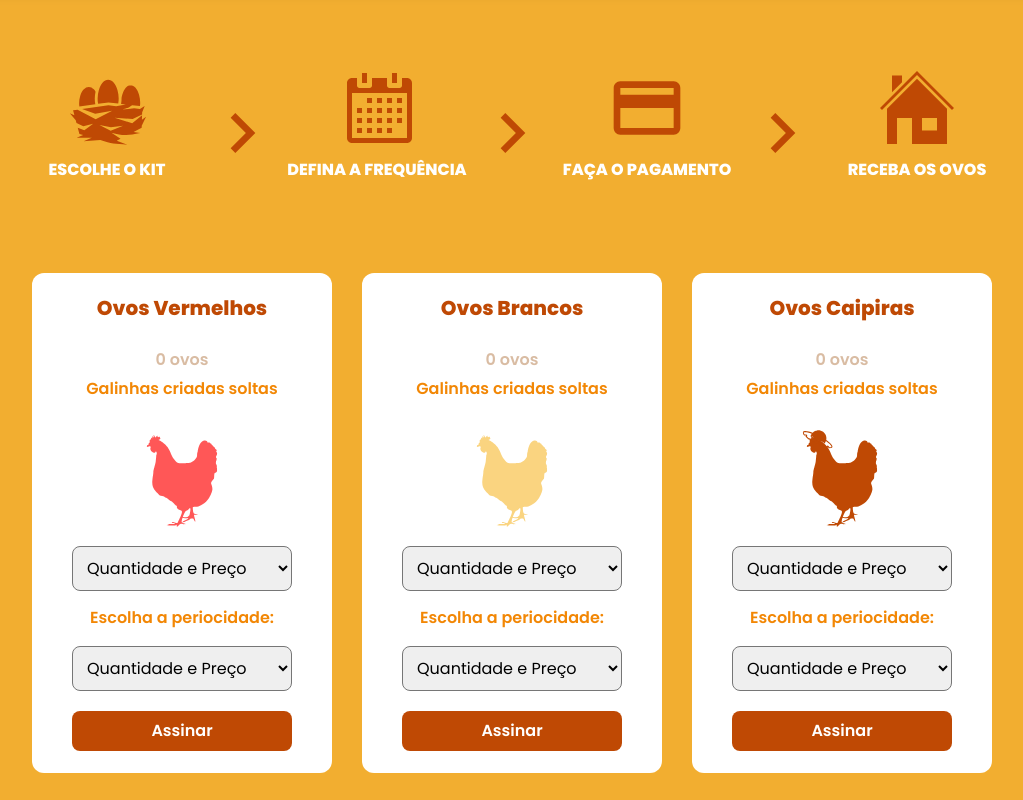
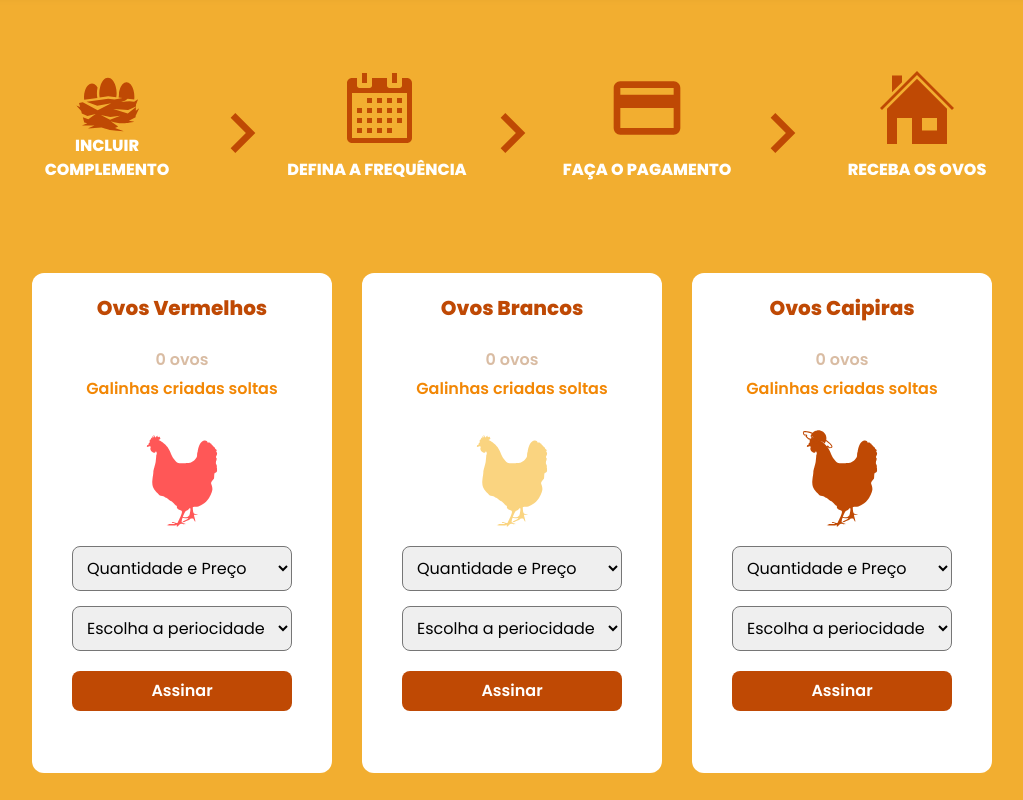
Before and after one commit to David-Ackerman/granja-em-casa, a React (Create React App) app: page / in a window 1280 px wide. Shown: the part 1020-1820 px from the top of the page, without its empty margins (128-1151 px from the left). Built offline with nearby package versions, Linux system fonts and the light colour scheme; the HTML template or start-up script is replaced by a standard one.

Commit message:
correções de layout e alteração do email

```diff
--- a/src/components/Carousel/index.tsx
+++ b/src/components/Carousel/index.tsx
@@ -1,6 +1,14 @@
 import React from 'react';
-import { Container } from './styles'
-import { MDBCarousel, MDBCarouselInner, MDBCarouselItem, MDBView, MDBContainer } from "mdbreact";
+import { Container } from './styles';
+import {
+  MDBCarousel,
+  MDBCarouselInner,
+  MDBCarouselItem,
+  MDBView,
+  MDBContainer,
+} from 'mdbreact';
+import banner1 from '../../assets/banner1.png';
+import banner2 from '../../assets/banner2.png';
 
 const Carousel: React.FC = () => {
   return (
@@ -19,7 +27,7 @@ const Carousel: React.FC = () => {
               <MDBView>
                 <img
                   className="d-block w-100"
-                  src="https://assets.betalabs.net/production/aresdocampo/extra_fields/10/phpmuAaYb1608327143.jpg"
+                  src={banner1}
                   alt="First slide"
                 />
               </MDBView>
@@ -37,7 +45,7 @@ const Carousel: React.FC = () => {
               <MDBView>
                 <img
                   className="d-block w-100"
-                  src="https://assets.betalabs.net/production/aresdocampo/extra_fields/10/phpQnNbrt1607627553.jpg"
+                  src={banner2}
                   alt="Third slide"
                 />
               </MDBView>
@@ -46,7 +54,7 @@ const Carousel: React.FC = () => {
         </MDBCarousel>
       </MDBContainer>
     </Container>
-  )
-}
+  );
+};
 
 export default Carousel;
--- a/src/components/Modal/index.tsx
+++ b/src/components/Modal/index.tsx
@@ -1,4 +1,4 @@
-import React from 'react';
+import React, { useEffect } from 'react';
 import emailjs from 'emailjs-com';
 import { BackgroundStyled, ContainerStyled } from './styles';
 import { apikey } from '../../services/emailkey';
@@ -13,8 +13,9 @@ type ModalProps = {
   close: () => void;
 };
 export const Modal = ({ close, items, open }: ModalProps) => {
-  emailjs.init('user_0TcZKbW38p30VqZEeQuyq');
-  if (!open) return <></>;
+  useEffect(() => {
+    emailjs.init(apikey.USER_ID);
+  }, []);
 
   const submit = (event: any) => {
     event.preventDefault();
@@ -22,23 +23,20 @@ export const Modal = ({ close, items, open }: ModalProps) => {
     const userName = event.currentTarget.user_name.value;
     const userAge = event.currentTarget.user_age.value;
     const userAddress = event.currentTarget.user_address.value;
-    const userTel = event.currentTarget.user_tel.value;
+    const userPhone = event.currentTarget.user_tel.value;
     const userEmail = event.currentTarget.user_name.value;
 
     const message = `
-      Necessario entrar em contato com o/a ${userName} para realizar orçamento de ${items.product} para frequência ${items.frequency}
-      na quantidade de ${items.quantity}.
-
-      Dados do cliente:
-
-      Nome: ${userName}
-      Idade: ${userAge}
-      Endereço: ${userAddress}
-      Telefone: ${userTel}
-      Email: ${userEmail}
+    Necessario entrar em contato com o/a ${userName} para realizar orçamento de ${items.product} para frequência ${items.frequency}
+    na quantidade de ${items.quantity}.
     `;
     emailjs
-      .send(`service_5biacen`, apikey.TEMPLATE_ID, { message }, apikey.USER_ID)
+      .send(
+        apikey.SERVICE_ID,
+        apikey.TEMPLATE_ID,
+        { message, userName, userAge, userAddress, userPhone, userEmail },
+        apikey.USER_ID
+      )
       .then(
         (result) => {
           alert(
@@ -54,6 +52,7 @@ export const Modal = ({ close, items, open }: ModalProps) => {
         }
       );
   };
+  if (!open) return <></>;
   return (
     <BackgroundStyled>
       <ContainerStyled>
@@ -64,7 +63,7 @@ export const Modal = ({ close, items, open }: ModalProps) => {
           <input name="user_address" placeholder="Endereço" type="text" />
           <input name="user_tel" placeholder="Telefone" type="tel" />
           <input name="user_email" placeholder="Email" type="email" />
-          <input type="submit" value="Enviar orçamento" />
+          <input type="submit" value="Confirmar" />
         </form>
       </ContainerStyled>
     </BackgroundStyled>
--- a/src/components/Modal/styles.ts
+++ b/src/components/Modal/styles.ts
@@ -21,7 +21,7 @@ export const ContainerStyled = styled.div`
   width: 90vw;
   max-width: 500px;
   height: 70%;
-  padding: 80px 20px;
+  padding: 5% 20px;
   > button {
     position: absolute;
     background: none;
--- a/src/services/emailkey.ts
+++ b/src/services/emailkey.ts
@@ -1,4 +1,5 @@
 export const apikey = {
-  USER_ID: 'user_0TcZKbW38p30VqZEeQuyq',
-  TEMPLATE_ID: 'template_751jqka',
+  SERVICE_ID: 'service_inojar8',
+  USER_ID: 'user_ZETvCnELnriBQI7sKqegs',
+  TEMPLATE_ID: 'template_2a88num',
 };
--- a/src/view/Home/components/CardItem/index.tsx
+++ b/src/view/Home/components/CardItem/index.tsx
@@ -6,7 +6,6 @@ import {
   Button,
   CardProductContainer,
   CardProductDescriptionEggs,
-  CardProductFrequency,
   CardProductQuantityEggs,
   CardProductTitle,
   Icon,
@@ -38,7 +37,10 @@ export const CardItem = ({ img, productList, title }: Props) => {
         open={openModal}
       />
       <CardProductTitle>{title}</CardProductTitle>
-      <CardProductQuantityEggs> {quantity.length ? quantity?.slice(0, 2) : 0} ovos</CardProductQuantityEggs>
+      <CardProductQuantityEggs>
+        {' '}
+        {quantity.length ? quantity?.slice(0, 2) : 0} ovos
+      </CardProductQuantityEggs>
       <CardProductDescriptionEggs>
         Galinhas criadas soltas
       </CardProductDescriptionEggs>
@@ -55,15 +57,17 @@ export const CardItem = ({ img, productList, title }: Props) => {
             value={`${options.quantityEggs} - ovos por R$ ${options.value}`}
           >
             {' '}
-            {options.quantityEggs} - ovos {options.value.toLocaleString('pt-br', { style: 'currency', currency: 'BRL' }).replace(".", ",")}{' '}
+            {options.quantityEggs} - ovos{' '}
+            {options.value
+              .toLocaleString('pt-br', { style: 'currency', currency: 'BRL' })
+              .replace('.', ',')}{' '}
           </option>
         ))}
       </SelectedTypeQuantityEggs>
-      <CardProductFrequency>Escolha a periocidade:</CardProductFrequency>
       <SelectedTypeQuantityEggs
         onChange={(e) => setFrequency(e.currentTarget.value)}
       >
-        <option value="0">Quantidade e Preço</option>
+        <option value="0">Escolha a periocidade:</option>
         {planFrequency.map((options) => (
           <option key={options} value={options}>
             {' '}
--- a/src/view/Home/components/CardItem/styles.ts
+++ b/src/view/Home/components/CardItem/styles.ts
@@ -39,12 +39,9 @@ export const SelectedTypeQuantityEggs = styled.select`
   padding: 10px;
   color: #000;
   text-decoration: none;
-`;
-
-export const CardProductFrequency = styled.p`
-  color: #f28705;
-  font-weight: 600;
-  margin-top: 15px;
+  &:last-of-type {
+    margin-top: 15px;
+  }
 `;
 
 export const Icon = styled.div`
--- a/src/view/Home/components/PurchaseProcessing/index.tsx
+++ b/src/view/Home/components/PurchaseProcessing/index.tsx
@@ -1,23 +1,29 @@
 import React, { useEffect, useState } from 'react';
 import { GiHouse, GiNestEggs } from 'react-icons/gi';
 import { GoCalendar } from 'react-icons/go';
-import { MdKeyboardArrowRight, MdKeyboardArrowDown, MdPayment } from 'react-icons/md';
+import {
+  MdKeyboardArrowRight,
+  MdKeyboardArrowDown,
+  MdPayment,
+} from 'react-icons/md';
 import {
   ArrowRight,
   PurcharProcessingTitle,
   PurchaseProcessingContainer,
-  PurchaseProcessingContent
+  PurchaseProcessingContent,
 } from './styles';
 
 function getWindowDimensions() {
   const { innerWidth: width, innerHeight: height } = window;
   return {
     width,
-    height
+    height,
   };
 }
 function useWindowDimensions() {
-  const [windowDimensions, setWindowDimensions] = useState(getWindowDimensions());
+  const [windowDimensions, setWindowDimensions] = useState(
+    getWindowDimensions()
+  );
 
   useEffect(() => {
     function handleResize() {
@@ -31,59 +37,50 @@ function useWindowDimensions() {
   return windowDimensions;
 }
 
-
 const PurchaseProcessing: React.FC = () => {
-  const { width } = useWindowDimensions()
+  const { width } = useWindowDimensions();
 
   return (
     <PurchaseProcessingContainer>
       <PurchaseProcessingContent>
         <GiNestEggs color="#BF4904" size={80} />
-        <PurcharProcessingTitle>
-          ESCOLHE O KIT
-        </PurcharProcessingTitle>
+        <PurcharProcessingTitle>INCLUIR COMPLEMENTO</PurcharProcessingTitle>
       </PurchaseProcessingContent>
       <ArrowRight>
-        {
-          width >= 600
-            ? <MdKeyboardArrowRight color="#BF4904" size={80} />
-            : <MdKeyboardArrowDown color="#BF4904" size={80} />
-        }
+        {width >= 600 ? (
+          <MdKeyboardArrowRight color="#BF4904" size={80} />
+        ) : (
+          <MdKeyboardArrowDown color="#BF4904" size={80} />
+        )}
       </ArrowRight>
       <PurchaseProcessingContent>
         <GoCalendar color="#BF4904" size={80} />
-        <PurcharProcessingTitle>
-          DEFINA A FREQUÊNCIA
-        </PurcharProcessingTitle>
+        <PurcharProcessingTitle>DEFINA A FREQUÊNCIA</PurcharProcessingTitle>
       </PurchaseProcessingContent>
       <ArrowRight>
-        {
-          width >= 600
-            ? <MdKeyboardArrowRight color="#BF4904" size={80} />
-            : <MdKeyboardArrowDown color="#BF4904" size={80} />
-        }
+        {width >= 600 ? (
+          <MdKeyboardArrowRight color="#BF4904" size={80} />
+        ) : (
+          <MdKeyboardArrowDown color="#BF4904" size={80} />
+        )}
       </ArrowRight>
       <PurchaseProcessingContent>
         <MdPayment color="#BF4904" size={80} />
-        <PurcharProcessingTitle>
-          FAÇA O PAGAMENTO
-        </PurcharProcessingTitle>
+        <PurcharProcessingTitle>FAÇA O PAGAMENTO</PurcharProcessingTitle>
       </PurchaseProcessingContent>
       <ArrowRight>
-        {
-          width >= 600
-            ? <MdKeyboardArrowRight color="#BF4904" size={80} />
-            : <MdKeyboardArrowDown color="#BF4904" size={80} />
-        }
+        {width >= 600 ? (
+          <MdKeyboardArrowRight color="#BF4904" size={80} />
+        ) : (
+          <MdKeyboardArrowDown color="#BF4904" size={80} />
+        )}
       </ArrowRight>
       <PurchaseProcessingContent>
         <GiHouse color="#BF4904" size={80} />
-        <PurcharProcessingTitle>
-          RECEBA OS OVOS
-        </PurcharProcessingTitle>
+        <PurcharProcessingTitle>RECEBA OS OVOS</PurcharProcessingTitle>
       </PurchaseProcessingContent>
     </PurchaseProcessingContainer>
-  )
-}
+  );
+};
 
 export default PurchaseProcessing;
```
Also changed, not shown: src/assets/banner1.png (added), src/assets/banner2.png (added).
